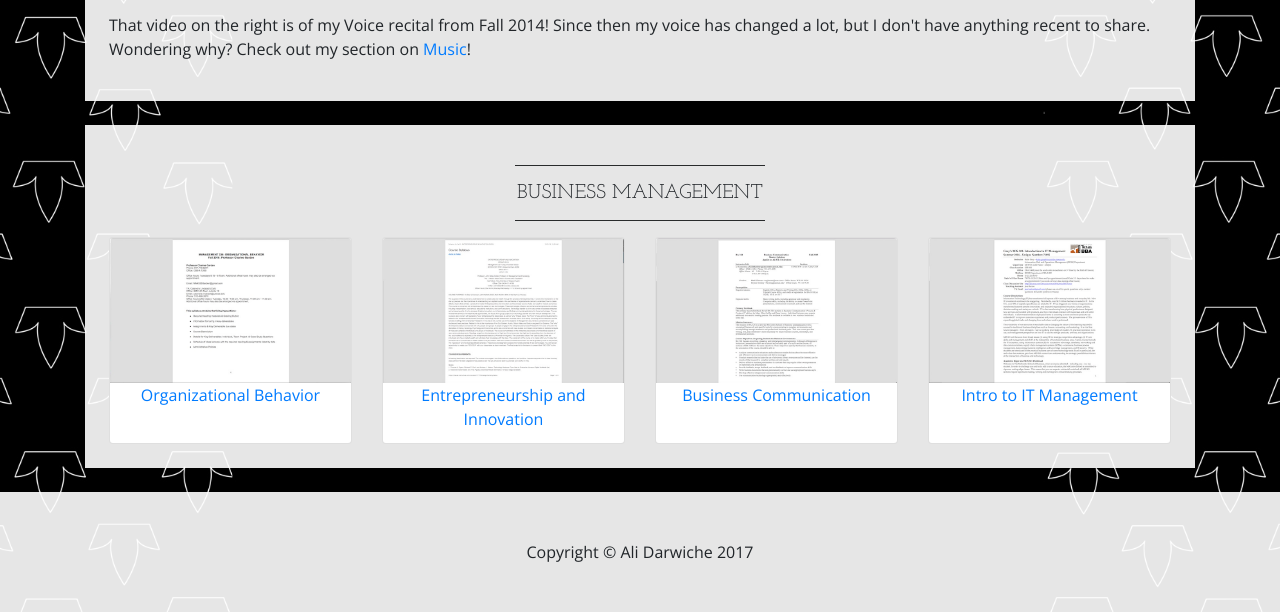
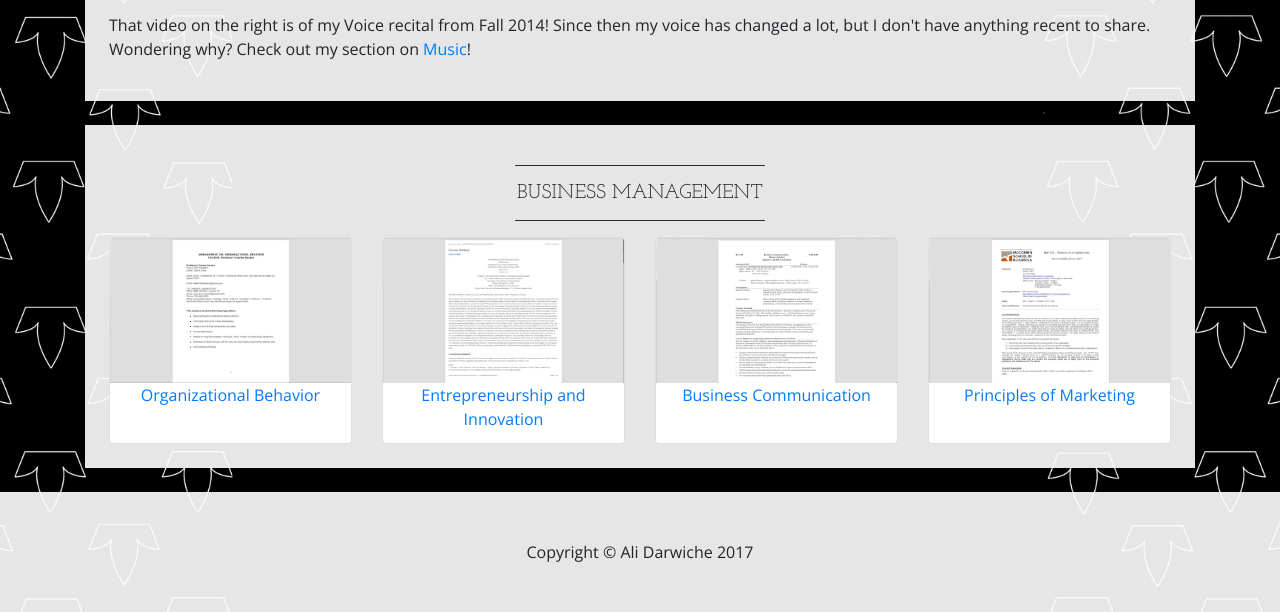
Before and after one commit to alidarwiche/alidarwiche.com, a plain HTML site: page college.html in a window 1280 px wide. Shown: the part 3263-3875 px from the top of the page. Drawn offline with nearby package versions, Linux system fonts and the light colour scheme.

```diff
--- a/college.html
+++ b/college.html
@@ -265,10 +265,10 @@
                     </div>
                 </div>
                 <div class="card">
-                    <img class="card-img-top" src="img/college/mis301.jpg" alt="">
+                    <img class="card-img-top" src="img/college/mkt337.jpg" alt="">
                     <div class="card-block">
                         <p class="card-title text-center">
-                            <a href="img/college/mis301.pdf">Intro to IT Management</a>
+                            <a href="img/college/mkt337.pdf">Principles of Marketing</a>
                         </p>
                     </div>
                 </div>
```
Also changed, not shown: technology.html (+3 -0 lines), img/college/mkt337.jpg (added), 2 other files.
